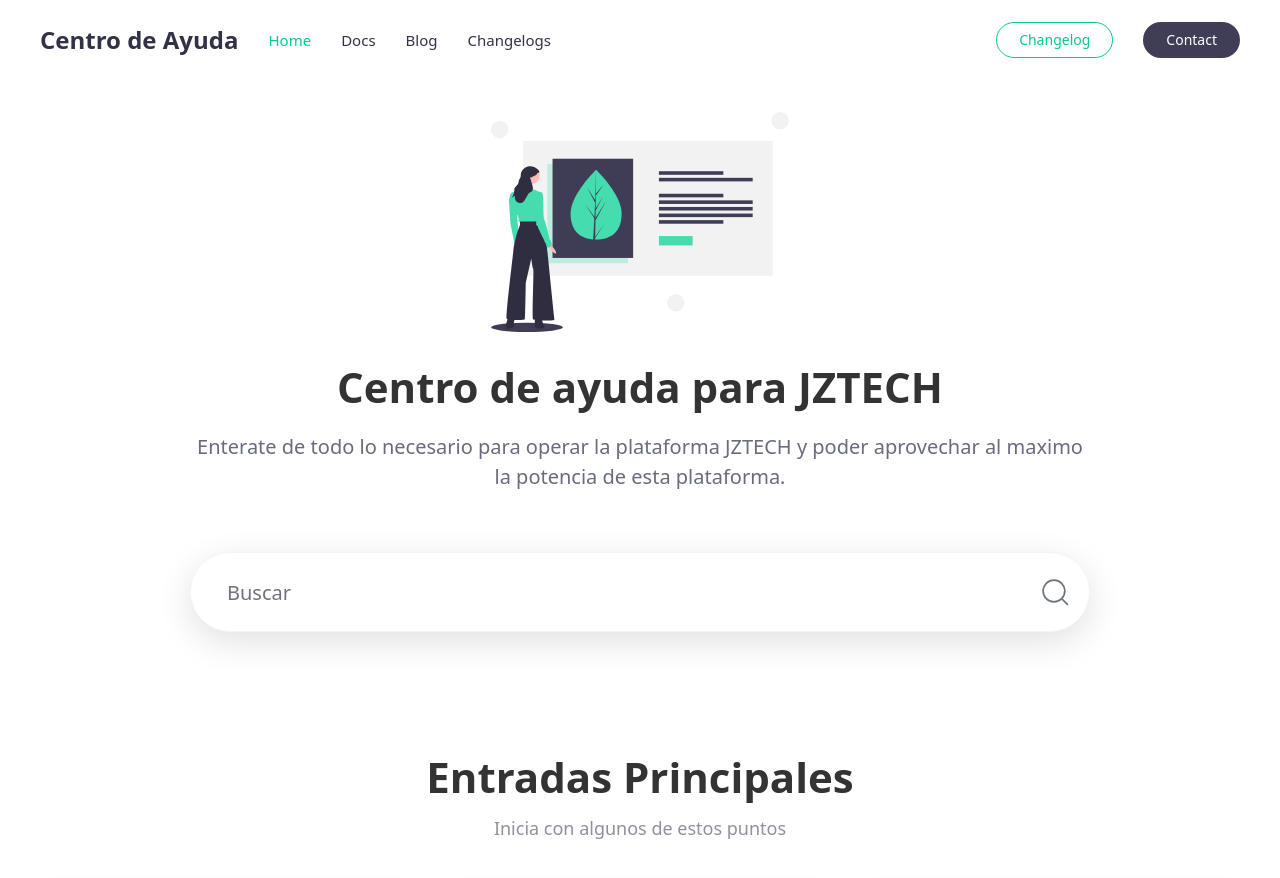
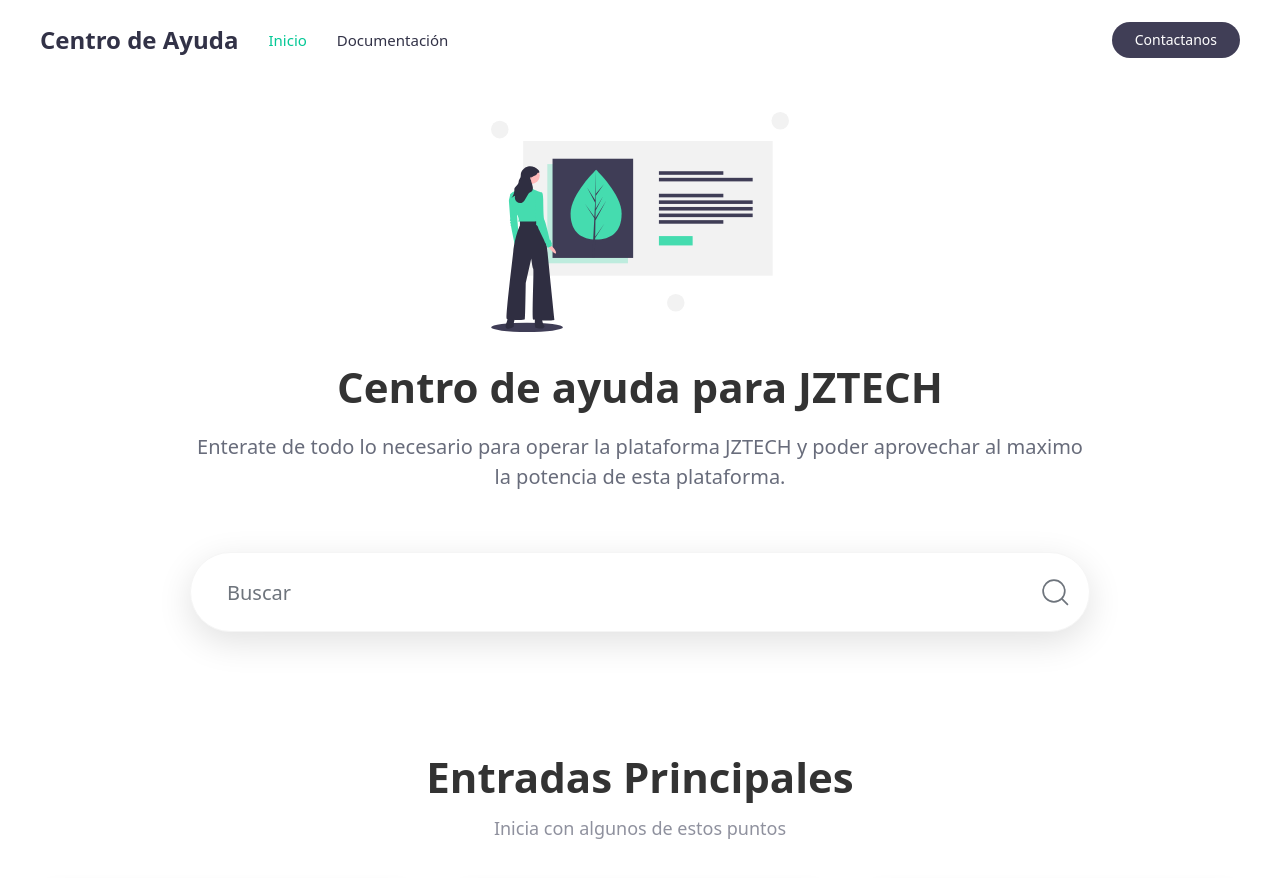
Before and after one commit to jztechpe/docshelp-old, a Jekyll site: the page built from docs/index.md, in a window 1280 px wide and 900 px high. Shown: the top 878 px of the window. Built offline with Jekyll 4.4.1, drawn with Linux system fonts in a browser that asks for light colours; some of the changed text lies outside the part shown.

Commit message:
comment out blog, and changelogs for now

```diff
--- a/docs/_data/navigation_footer.yml
+++ b/docs/_data/navigation_footer.yml
@@ -1,10 +1,10 @@
 # Footer navigation links
 
-- title: Home
+- title: Inicio
   url: /
 
-- title: Blog
-  url: /blog/
+# - title: Blog
+#   url: /blog/
 
-- title: Contact
+- title: Contactanos
   url: /contact/
--- a/docs/_data/navigation_header.yml
+++ b/docs/_data/navigation_header.yml
@@ -1,34 +1,34 @@
 # Navbar left menu navigation links
 
 left:
-  - title: Home
+  - title: Inicio
     url: /
 
-  - title: Docs
+  - title: Documentación
     url: /docs/intro/
 
-  - title: Blog
-    url: /blog/
+  # - title: Blog
+  #   url: /blog/
 
-  - title: Changelogs
-    dropdown:
+  # - title: Changelogs
+  #   dropdown:
 
-      - title: Timeline Style
-        url: /changelog-timeline/
+  #     - title: Timeline Style
+  #       url: /changelog-timeline/
 
-      - title: Post Style
-        url: /changelog-posts/
+  #     - title: Post Style
+  #       url: /changelog-posts/
 
 
 # Navbar right menu navigation links
 
 right:
 
-  - title: Changelog
-    url: /changelog-timeline/
-    button: primary-outline
+  # - title: Changelog
+  #   url: /changelog-timeline/
+  #   button: primary-outline
 
-  - title: Contact
+  - title: Contactanos
     url: /contact/
     button: success
 
--- a/docs/_data/navigation_mobile.yml
+++ b/docs/_data/navigation_mobile.yml
@@ -1,17 +1,17 @@
 # Mobile menu navigation links
 
-- title: Home
+- title: Inicio
   url: /
 
-- title: Docs
-  url: /docs/installation/
+- title: Documentación
+  url: /docs/intro
 
-- title: Blog
-  url: /blog/
+# - title: Blog
+#   url: /blog/
 
-- title: Changelog
-  url: /changelog-timeline/
+# - title: Changelog
+#   url: /changelog-timeline/
 
-- title: Contact
+- title: Contactanos
   url: /contact/
   button: success
--- a/docs/_data/translation.yml
+++ b/docs/_data/translation.yml
@@ -30,7 +30,7 @@ es:
   share_facebook:             "Compartir en Facebook"
   search_placeholder:         "Buscar"
   search_no_results:          "No hubo resultados"
-  mobile_nav_docs:            "Documentos"
+  mobile_nav_docs:            "Documentación"
   mobile_nav_site:            "Menu"
   contact_name:               "Nombre"
   contact_email:              "Email"
```
